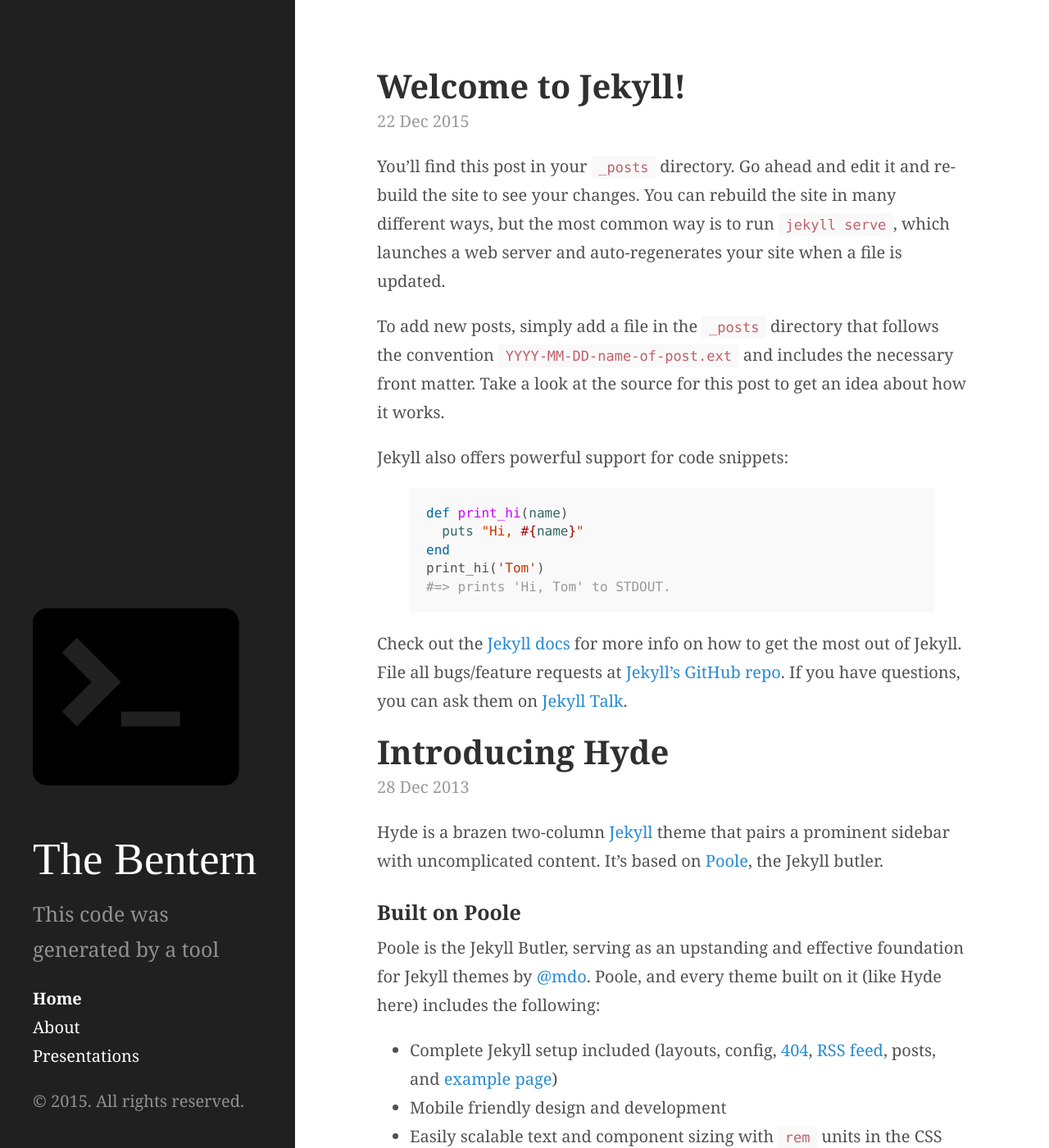
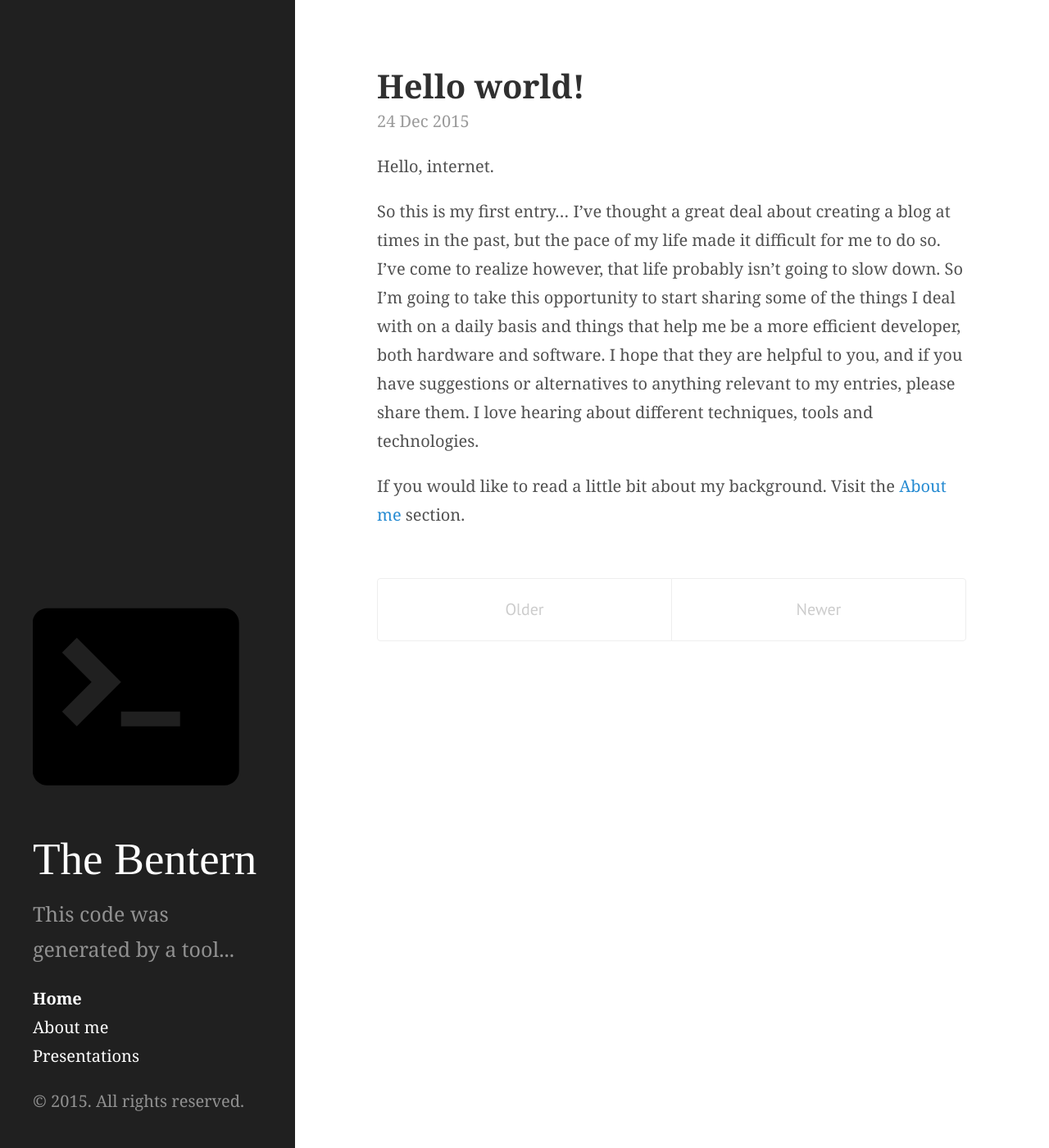
Before and after one commit to thebentern/thebentern.github.io, a Jekyll site: the page built from index.html, in a window 1280 px wide and 1400 px high. Shown: the whole window at 82% size. Built offline with Jekyll 4.4.1, drawn with Linux system fonts in a browser that asks for light colours; Markdown is read by kramdown in place of the engine named in the settings; the list of posts is cut into pages by our own code; some of the changed text lies outside the part shown.

Commit message:
hello world

```diff
--- a/_config.yml
+++ b/_config.yml
@@ -9,7 +9,7 @@
 # Setup
 title:            The Bentern
 tagline:          'A Jekyll theme'
-description:      'This code was generated by a tool'
+description:      'This code was generated by a tool...'
 url:              http://thebentern.github.io
 baseurl:          /
 comments:         true
--- a/_posts/2012-02-06-whats-jekyll.md
+++ /dev/null
@@ -1,12 +0,0 @@
----
-layout: post
-title: What's Jekyll?
----
-
-[Jekyll](http://jekyllrb.com) is a static site generator, an open-source tool for creating simple yet powerful websites of all shapes and sizes. From [the project's readme](https://github.com/mojombo/jekyll/blob/master/README.markdown):
-
-  > Jekyll is a simple, blog aware, static site generator. It takes a template directory [...] and spits out a complete, static website suitable for serving with Apache or your favorite web server. This is also the engine behind GitHub Pages, which you can use to host your project’s page or blog right here from GitHub.
-
-It's an immensely useful tool and one we encourage you to use here with Hyde.
-
-Find out more by [visiting the project on GitHub](https://github.com/mojombo/jekyll).
--- a/_posts/2012-02-07-example-content.md
+++ /dev/null
@@ -1,138 +0,0 @@
----
-layout: post
-title: Example content
----
-
-
-<div class="message">
-  Howdy! This is an example blog post that shows several types of HTML content supported in this theme.
-</div>
-
-Cum sociis natoque penatibus et magnis <a href="#">dis parturient montes</a>, nascetur ridiculus mus. *Aenean eu leo quam.* Pellentesque ornare sem lacinia quam venenatis vestibulum. Sed posuere consectetur est at lobortis. Cras mattis consectetur purus sit amet fermentum.
-
-> Curabitur blandit tempus porttitor. Nullam quis risus eget urna mollis ornare vel eu leo. Nullam id dolor id nibh ultricies vehicula ut id elit.
-
-Etiam porta **sem malesuada magna** mollis euismod. Cras mattis consectetur purus sit amet fermentum. Aenean lacinia bibendum nulla sed consectetur.
-
-## Inline HTML elements
-
-HTML defines a long list of available inline tags, a complete list of which can be found on the [Mozilla Developer Network](https://developer.mozilla.org/en-US/docs/Web/HTML/Element).
-
-- **To bold text**, use `<strong>`.
-- *To italicize text*, use `<em>`.
-- Abbreviations, like <abbr title="HyperText Markup Langage">HTML</abbr> should use `<abbr>`, with an optional `title` attribute for the full phrase.
-- Citations, like <cite>&mdash; Mark otto</cite>, should use `<cite>`.
-- <del>Deleted</del> text should use `<del>` and <ins>inserted</ins> text should use `<ins>`.
-- Superscript <sup>text</sup> uses `<sup>` and subscript <sub>text</sub> uses `<sub>`.
-
-Most of these elements are styled by browsers with few modifications on our part.
-
-## Heading
-
-Vivamus sagittis lacus vel augue rutrum faucibus dolor auctor. Duis mollis, est non commodo luctus, nisi erat porttitor ligula, eget lacinia odio sem nec elit. Morbi leo risus, porta ac consectetur ac, vestibulum at eros.
-
-### Code
-
-Cum sociis natoque penatibus et magnis dis `code element` montes, nascetur ridiculus mus.
-
-{% highlight js %}
-// Example can be run directly in your JavaScript console
-
-// Create a function that takes two arguments and returns the sum of those arguments
-var adder = new Function("a", "b", "return a + b");
-
-// Call the function
-adder(2, 6);
-// > 8
-{% endhighlight %}
-
-Aenean lacinia bibendum nulla sed consectetur. Etiam porta sem malesuada magna mollis euismod. Fusce dapibus, tellus ac cursus commodo, tortor mauris condimentum nibh, ut fermentum massa.
-
-### Gists via GitHub Pages
-
-Vestibulum id ligula porta felis euismod semper. Nullam quis risus eget urna mollis ornare vel eu leo. Donec sed odio dui.
-
-{% gist 5555251 gist.md %}
-
-Aenean eu leo quam. Pellentesque ornare sem lacinia quam venenatis vestibulum. Nullam quis risus eget urna mollis ornare vel eu leo. Cum sociis natoque penatibus et magnis dis parturient montes, nascetur ridiculus mus. Donec sed odio dui. Vestibulum id ligula porta felis euismod semper.
-
-### Lists
-
-Cum sociis natoque penatibus et magnis dis parturient montes, nascetur ridiculus mus. Aenean lacinia bibendum nulla sed consectetur. Etiam porta sem malesuada magna mollis euismod. Fusce dapibus, tellus ac cursus commodo, tortor mauris condimentum nibh, ut fermentum massa justo sit amet risus.
-
-* Praesent commodo cursus magna, vel scelerisque nisl consectetur et.
-* Donec id elit non mi porta gravida at eget metus.
-* Nulla vitae elit libero, a pharetra augue.
-
-Donec ullamcorper nulla non metus auctor fringilla. Nulla vitae elit libero, a pharetra augue.
-
-1. Vestibulum id ligula porta felis euismod semper.
-2. Cum sociis natoque penatibus et magnis dis parturient montes, nascetur ridiculus mus.
-3. Maecenas sed diam eget risus varius blandit sit amet non magna.
-
-Cras mattis consectetur purus sit amet fermentum. Sed posuere consectetur est at lobortis.
-
-<dl>
-  <dt>HyperText Markup Language (HTML)</dt>
-  <dd>The language used to describe and define the content of a Web page</dd>
-
-  <dt>Cascading Style Sheets (CSS)</dt>
-  <dd>Used to describe the appearance of Web content</dd>
-
-  <dt>JavaScript (JS)</dt>
-  <dd>The programming language used to build advanced Web sites and applications</dd>
-</dl>
-
-Integer posuere erat a ante venenatis dapibus posuere velit aliquet. Morbi leo risus, porta ac consectetur ac, vestibulum at eros. Nullam quis risus eget urna mollis ornare vel eu leo.
-
-### Images
-
-Quisque consequat sapien eget quam rhoncus, sit amet laoreet diam tempus. Aliquam aliquam metus erat, a pulvinar turpis suscipit at.
-
-![placeholder](http://placehold.it/800x400 "Large example image")
-![placeholder](http://placehold.it/400x200 "Medium example image")
-![placeholder](http://placehold.it/200x200 "Small example image")
-
-### Tables
-
-Aenean lacinia bibendum nulla sed consectetur. Lorem ipsum dolor sit amet, consectetur adipiscing elit.
-
-<table>
-  <thead>
-    <tr>
-      <th>Name</th>
-      <th>Upvotes</th>
-      <th>Downvotes</th>
-    </tr>
-  </thead>
-  <tfoot>
-    <tr>
-      <td>Totals</td>
-      <td>21</td>
-      <td>23</td>
-    </tr>
-  </tfoot>
-  <tbody>
-    <tr>
-      <td>Alice</td>
-      <td>10</td>
-      <td>11</td>
-    </tr>
-    <tr>
-      <td>Bob</td>
-      <td>4</td>
-      <td>3</td>
-    </tr>
-    <tr>
-      <td>Charlie</td>
-      <td>7</td>
-      <td>9</td>
-    </tr>
-  </tbody>
-</table>
-
-Nullam id dolor id nibh ultricies vehicula ut id elit. Sed posuere consectetur est at lobortis. Nullam quis risus eget urna mollis ornare vel eu leo.
-
------
-
-Want to see something else added? <a href="https://github.com/poole/poole/issues/new">Open an issue.</a>
--- a/_posts/2013-12-28-introducing-hyde.md
+++ /dev/null
@@ -1,37 +0,0 @@
----
-layout: post
-title: Introducing Hyde
----
-
-Hyde is a brazen two-column [Jekyll](http://jekyllrb.com) theme that pairs a prominent sidebar with uncomplicated content. It's based on [Poole](http://getpoole.com), the Jekyll butler.
-
-### Built on Poole
-
-Poole is the Jekyll Butler, serving as an upstanding and effective foundation for Jekyll themes by [@mdo](https://twitter.com/mdo). Poole, and every theme built on it (like Hyde here) includes the following:
-
-* Complete Jekyll setup included (layouts, config, [404](/404), [RSS feed](/atom.xml), posts, and [example page](/about))
-* Mobile friendly design and development
-* Easily scalable text and component sizing with `rem` units in the CSS
-* Support for a wide gamut of HTML elements
-* Related posts (time-based, because Jekyll) below each post
-* Syntax highlighting, courtesy Pygments (the Python-based code snippet highlighter)
-
-### Hyde features
-
-In addition to the features of Poole, Hyde adds the following:
-
-* Sidebar includes support for textual modules and a dynamically generated navigation with active link support
-* Two orientations for content and sidebar, default (left sidebar) and [reverse](https://github.com/poole/lanyon#reverse-layout) (right sidebar), available via `<body>` classes
-* [Eight optional color schemes](https://github.com/poole/hyde#themes), available via `<body>` classes
-
-[Head to the readme](https://github.com/poole/hyde#readme) to learn more.
-
-### Browser support
-
-Hyde is by preference a forward-thinking project. In addition to the latest versions of Chrome, Safari (mobile and desktop), and Firefox, it is only compatible with Internet Explorer 9 and above.
-
-### Download
-
-Hyde is developed on and hosted with GitHub. Head to the <a href="https://github.com/poole/hyde">GitHub repository</a> for downloads, bug reports, and features requests.
-
-Thanks!
--- a/_posts/2015-12-22-welcome-to-jekyll.markdown
+++ /dev/null
@@ -1,25 +0,0 @@
----
-layout: post
-title:  "Welcome to Jekyll!"
-date:   2015-12-22 06:44:27 -0600
-categories: jekyll update
----
-You’ll find this post in your `_posts` directory. Go ahead and edit it and re-build the site to see your changes. You can rebuild the site in many different ways, but the most common way is to run `jekyll serve`, which launches a web server and auto-regenerates your site when a file is updated.
-
-To add new posts, simply add a file in the `_posts` directory that follows the convention `YYYY-MM-DD-name-of-post.ext` and includes the necessary front matter. Take a look at the source for this post to get an idea about how it works.
-
-Jekyll also offers powerful support for code snippets:
-
-{% highlight ruby %}
-def print_hi(name)
-  puts "Hi, #{name}"
-end
-print_hi('Tom')
-#=> prints 'Hi, Tom' to STDOUT.
-{% endhighlight %}
-
-Check out the [Jekyll docs][jekyll-docs] for more info on how to get the most out of Jekyll. File all bugs/feature requests at [Jekyll’s GitHub repo][jekyll-gh]. If you have questions, you can ask them on [Jekyll Talk][jekyll-talk].
-
-[jekyll-docs]: http://jekyllrb.com/docs/home
-[jekyll-gh]:   https://github.com/jekyll/jekyll
-[jekyll-talk]: https://talk.jekyllrb.com/
--- /dev/null
+++ b/_posts/2015-12-24-hello-world.markdown
@@ -0,0 +1,11 @@
+---
+layout: post
+title:  "Hello world!"
+date:   2015-12-24 06:44:27 -0600
+categories: about
+---
+Hello, internet.
+
+So this is my first entry... I've thought a great deal about creating a blog at times in the past, but the pace of my life made it difficult for me to do so. I've come to realize however, that life probably isn't going to slow down. So I'm going to take this opportunity to start sharing some of the things I deal with on a daily basis and things that help me be a more efficient developer, both hardware and software. I hope that they are helpful to you, and if you have suggestions or alternatives to anything relevant to my entries, please share them. I love hearing about different techniques, tools and technologies.
+
+If you would like to read a little bit about my background. Visit the [About me](/about) section.
--- a/about.md
+++ b/about.md
@@ -1,30 +1,35 @@
 ---
 layout: page
-title: About
+title: About me
 ---
+I've been developing applications since 2009. I started my career building ASP.NET WebForms apps in C#, but since then, I've gone through a great deal of the .NET stack and more recently had the opportunity to develop apps in Ruby on Rails. I love reading and and exploring other tech stacks, but most of my working experience has centered in the .NET world. I'm a big advocate of automated testing (Notice I didn't say TDD), and I particularly enjoy discovering and working on tools that make day to day development go faster and smoother.
 
-<p class="message">
-  Hey there! This page is included as an example. Feel free to customize it for your own use upon downloading. Carry on!
-</p>
+Below are some of the technologies I've worked in.
 
-In the novel, *The Strange Case of Dr. Jeykll and Mr. Hyde*, Mr. Poole is Dr. Jekyll's virtuous and loyal butler. Similarly, Poole is an upstanding and effective butler that helps you build Jekyll themes. It's made by [@mdo](https://twitter.com/mdo).
+### Web
+* ASP.NET WebForms
+* ASP.NET Dynamic Data
+* ASP.NET MVC
+* ASP.NET Web API
+* NodeJS
+* Ruby on Rails
 
-There are currently two themes built on Poole:
+### JavaScript
+* jQuery
+* Knockout
+* Vue.js
+* Angular
 
-* [Hyde](http://hyde.getpoole.com)
-* [Lanyon](http://lanyon.getpoole.com)
 
-Learn more and contribute on [GitHub](https://github.com/poole).
+### Client
+* Windows Forms
+* WPF
 
-## Setup
+## Scripting
+* Powershell
 
-Some fun facts about the setup of this project include:
-
-* Built for [Jekyll](http://jekyllrb.com)
-* Developed on GitHub and hosted for free on [GitHub Pages](https://pages.github.com)
-* Coded with [Sublime Text 2](http://sublimetext.com), an amazing code editor
-* Designed and developed while listening to music like [Blood Bros Trilogy](https://soundcloud.com/maddecent/sets/blood-bros-series)
-
-Have questions or suggestions? Feel free to [open an issue on GitHub](https://github.com/poole/issues/new) or [ask me on Twitter](https://twitter.com/mdo).
-
-Thanks for reading!
+### Database
+* SQL Server
+  * SQL Server Integration Services
+  * SQL Server Reporting Services
+* Postgre SQL
--- a/presentations.md
+++ b/presentations.md
@@ -3,5 +3,7 @@
 title: Presentations
 ---
 
+Below are some of the presentations I've given in the past.
+
 ### November 2015
 * [Introduction to C# 6 Features](/public/presentations/C%23%206%20Introduction.pdf)
```
Also changed, not shown: 1 other file.
